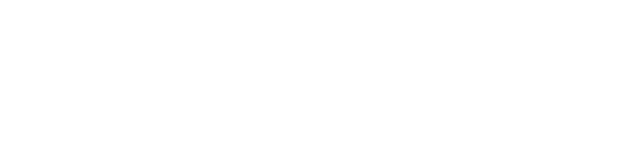
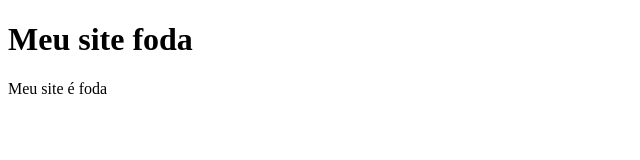
Before and after one commit to SmurfDark/projeto1, a plain HTML site: page index.html in a window 1280 px wide. Shown: the whole page, without its empty margins (0-640 px from the left). Drawn offline with Linux system fonts and the light colour scheme.

Commit message:
Adicionado conteudo nos diretorios

```diff
--- a/css/index.css
+++ b/css/index.css
@@ -1 +1,6 @@
 /* folhas de estilos site */
+body{
+    font-family: Arial, Helvetica, sans-serif;
+    font-size: 16px;
+    background-color: firebrick;
+}
--- a/index.html
+++ b/index.html
@@ -4,9 +4,10 @@
     <meta charset="UTF-8">
     <meta name="viewport" content="width=device-width, initial-scale=1.0">
     <meta http-equiv="X-UA-Compatible" content="ie=edge">
-    <title>Documento</title>
+    <title>Meu site foda </title>
 </head>
 <body>
-
+    <h1>Meu site foda</h1>
+    <p>Meu site é foda</p>
 </body>
 </html>
--- a/js/index.js
+++ b/js/index.js
@@ -1 +1,2 @@
 /* JavaScript site */
+console.log("Aplicação Inicial")
```
